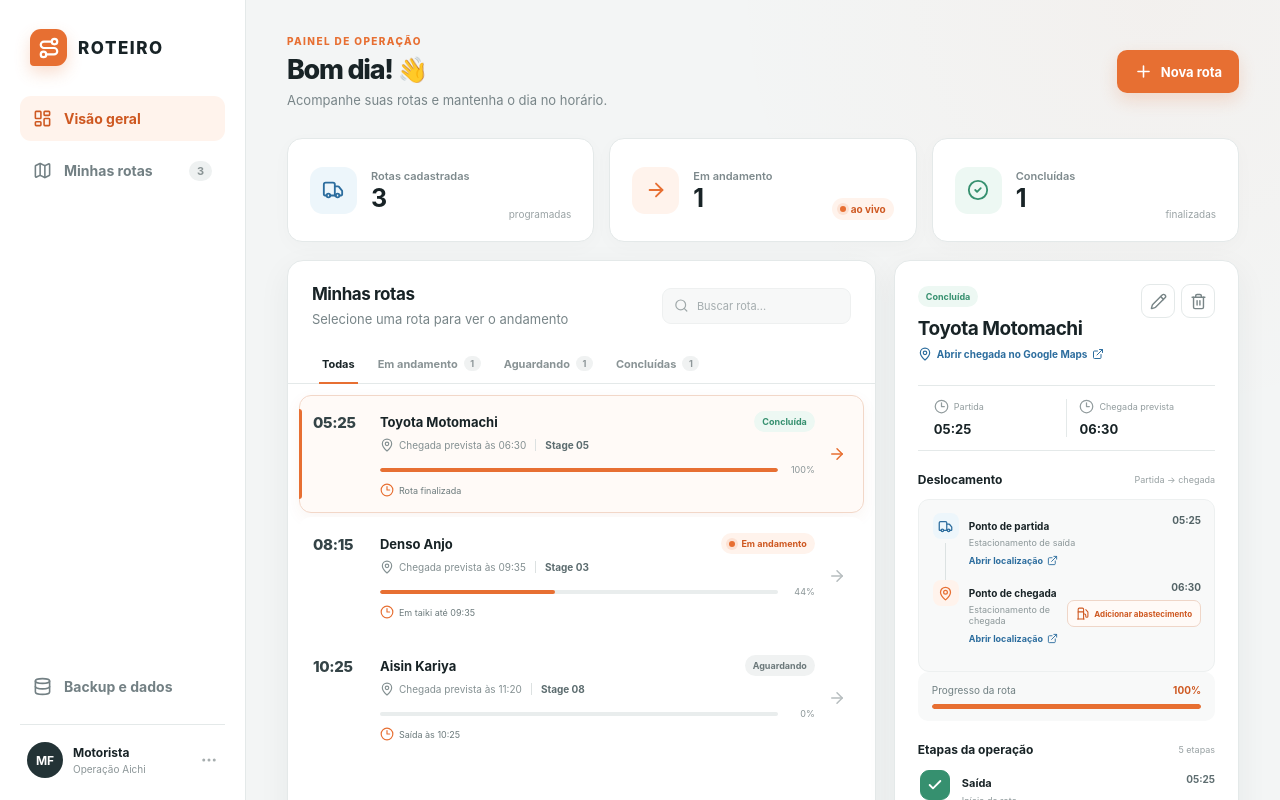
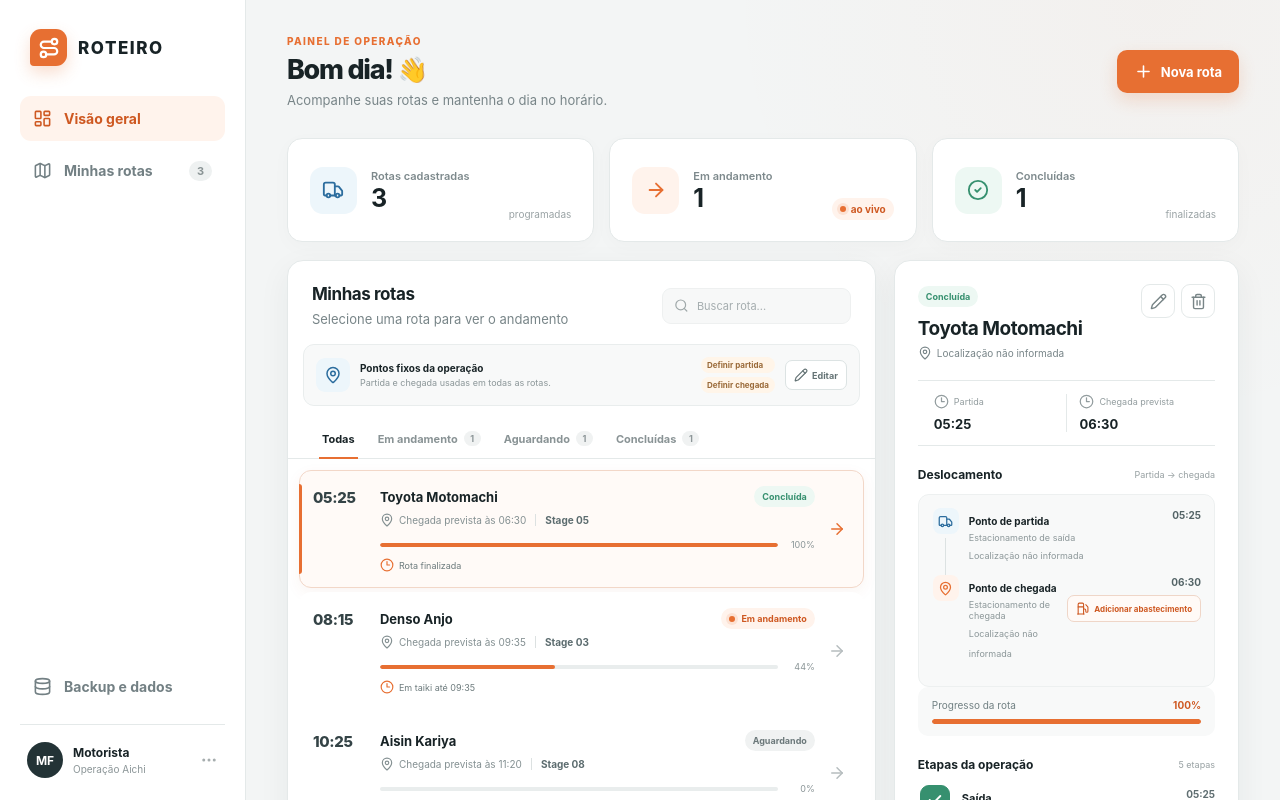
Before and after one commit to j4mb0re2/truck-bin, a Next.js app: page / in a window 1280 px wide. Shown: the top 800 px of the page. Built offline with nearby package versions, Linux system fonts and the light colour scheme.

Commit message:
refactor: mover pontos para configuração fixa

```diff
--- a/app/globals.css
+++ b/app/globals.css
@@ -489,6 +489,77 @@ button {
   border-bottom: 1px solid var(--line);
 }
 
+.fixed-points-card {
+  margin: 0 15px 13px;
+  padding: 12px;
+  display: grid;
+  grid-template-columns: 34px 1fr auto auto;
+  align-items: center;
+  gap: 10px;
+  background: #f8f9f9;
+  border: 1px solid #e9eded;
+  border-radius: 11px;
+}
+
+.fixed-points-icon {
+  width: 34px;
+  height: 34px;
+  display: grid;
+  place-items: center;
+  color: var(--blue);
+  background: var(--blue-soft);
+  border-radius: 9px;
+}
+
+.fixed-points-card strong {
+  display: block;
+  font-size: 10px;
+}
+
+.fixed-points-card p {
+  margin: 3px 0 0;
+  color: #8b9698;
+  font-size: 9px;
+}
+
+.fixed-points-status {
+  display: flex;
+  flex-direction: column;
+  gap: 4px;
+}
+
+.fixed-points-status span {
+  padding: 3px 6px;
+  border-radius: 10px;
+  font-size: 8px;
+  font-weight: 700;
+  white-space: nowrap;
+}
+
+.fixed-points-status .configured {
+  color: var(--green);
+  background: var(--green-soft);
+}
+
+.fixed-points-status .missing {
+  color: #9a6a39;
+  background: #fff5e9;
+}
+
+.fixed-points-card > button {
+  padding: 7px 8px;
+  border: 1px solid #dce3e3;
+  display: inline-flex;
+  align-items: center;
+  gap: 4px;
+  color: #647375;
+  background: #fff;
+  border-radius: 7px;
+  cursor: pointer;
+  font-size: 9px;
+  font-weight: 750;
+}
+
 .filter-tabs button {
   position: relative;
   min-height: 39px;
@@ -1192,6 +1263,32 @@ button {
   border: 1px solid rgba(255, 255, 255, 0.6);
   border-radius: 18px;
   box-shadow: 0 24px 70px rgba(17, 31, 33, 0.25);
+}
+
+.fixed-points-modal {
+  width: min(580px, 100%);
+  overflow: hidden;
+  background: #fff;
+  border: 1px solid rgba(255, 255, 255, 0.6);
+  border-radius: 18px;
+  box-shadow: 0 24px 70px rgba(17, 31, 33, 0.25);
+}
+
+.fixed-points-content {
+  padding: 23px 26px;
+  display: flex;
+  flex-direction: column;
+  gap: 14px;
+}
+
+.fixed-points-note {
+  margin: 0;
+  padding: 10px 11px;
+  color: #6d7b7d;
+  background: #f8f9f9;
+  border-radius: 9px;
+  font-size: 9px;
+  line-height: 1.45;
 }
 
 .modal-header {
@@ -1847,6 +1944,16 @@ button {
     overflow-x: auto;
   }
 
+  .fixed-points-card {
+    margin-inline: 10px;
+    grid-template-columns: 34px 1fr auto;
+  }
+
+  .fixed-points-status {
+    grid-column: 2 / span 2;
+    flex-direction: row;
+  }
+
   .filter-tabs button {
     flex: 0 0 auto;
     padding-inline: 8px;
@@ -1892,6 +1999,14 @@ button {
   .backup-modal {
     max-height: 94vh;
     border-radius: 18px 18px 0 0;
+  }
+
+  .fixed-points-modal {
+    border-radius: 18px 18px 0 0;
+  }
+
+  .fixed-points-content {
+    padding: 18px;
   }
 
   .modal-header {
--- a/app/route-dashboard.tsx
+++ b/app/route-dashboard.tsx
@@ -44,12 +44,15 @@ type FuelStop = {
   locationUrl: string;
 };
 
+type FixedPoints = {
+  departurePointUrl: string;
+  arrivalPointUrl: string;
+};
+
 type TruckRoute = {
   id: string;
   name: string;
-  departurePointUrl: string;
   departure: string;
-  arrivalPointUrl: string;
   arrivalForecast: string;
   fuelStop?: FuelStop;
   stops: RouteStop[];
@@ -59,6 +62,7 @@ type RouteStatus = "active" | "waiting" | "done";
 type FilterStatus = "all" | RouteStatus;
 
 const STORAGE_KEY = "roteiro-truck-routes-v1";
+const FIXED_POINTS_KEY = "roteiro-truck-fixed-points-v1";
 const BACKUP_VERSION = 1;
 
 type BackupMessage = {
@@ -69,9 +73,7 @@ type BackupMessage = {
 const emptyRoute = (): TruckRoute => ({
   id: "",
   name: "",
-  departurePointUrl: "",
   departure: "07:00",
-  arrivalPointUrl: "",
   arrivalForecast: "08:00",
   stops: [
     {
@@ -111,9 +113,7 @@ function isValidRoute(value: unknown): value is TruckRoute {
   return (
     typeof route.id === "string" &&
     typeof route.name === "string" &&
-    typeof route.departurePointUrl === "string" &&
     typeof route.departure === "string" &&
-    typeof route.arrivalPointUrl === "string" &&
     typeof route.arrivalForecast === "string" &&
     (route.fuelStop === undefined ||
       (typeof route.fuelStop === "object" &&
@@ -131,6 +131,8 @@ function migrateRoute(value: unknown): TruckRoute | null {
   const legacy = value as Partial<TruckRoute> & {
     destination?: unknown;
     locationUrl?: unknown;
+    departurePointUrl?: unknown;
+    arrivalPointUrl?: unknown;
   };
   if (
     typeof legacy.id !== "string" ||
@@ -145,16 +147,31 @@ function migrateRoute(value: unknown): TruckRoute | null {
   return {
     id: legacy.id,
     name: legacy.name,
-    departurePointUrl: "",
     departure: legacy.departure,
-    arrivalPointUrl:
-      typeof legacy.locationUrl === "string"
-        ? legacy.locationUrl
-        : typeof legacy.destination === "string" && /^https?:\/\//.test(legacy.destination)
-          ? legacy.destination
-          : "",
-    arrivalForecast: legacy.departure,
+    arrivalForecast:
+      typeof legacy.arrivalForecast === "string"
+        ? legacy.arrivalForecast
+        : legacy.departure,
+    fuelStop: legacy.fuelStop,
     stops: legacy.stops
+  };
+}
+
+function isValidFixedPoints(value: unknown): value is FixedPoints {
+  if (!value || typeof value !== "object") return false;
+  const points = value as Partial<FixedPoints>;
+  return (
+    typeof points.departurePointUrl === "string" &&
+    typeof points.arrivalPointUrl === "string"
+  );
+}
+
+function getLegacyFixedPoints(value: unknown): FixedPoints {
+  if (!Array.isArray(value)) return { departurePointUrl: "", arrivalPointUrl: "" };
+  const first = value[0] as { departurePointUrl?: unknown; arrivalPointUrl?: unknown } | undefined;
+  return {
+    departurePointUrl: typeof first?.departurePointUrl === "string" ? first.departurePointUrl : "",
+    arrivalPointUrl: typeof first?.arrivalPointUrl === "string" ? first.arrivalPointUrl : ""
   };
 }
 
@@ -221,9 +238,7 @@ function makeDemoRoutes(currentMinutes: number): TruckRoute[] {
     {
       id: "demo-toyota",
       name: "Toyota Motomachi",
-      departurePointUrl: "https://www.google.com/maps/search/?api=1&query=Toyota+Parking",
       departure: time(-240),
-      arrivalPointUrl: "https://www.google.com/maps/search/?api=1&query=Toyota+Motomachi",
       arrivalForecast: time(-175),
       stops: [
         {
@@ -261,9 +276,7 @@ function makeDemoRoutes(currentMinutes: number): TruckRoute[] {
     {
       id: "demo-denso",
       name: "Denso Anjo",
-      departurePointUrl: "https://www.google.com/maps/search/?api=1&query=Anjo+Truck+Parking",
       departure: time(-70),
-      arrivalPointUrl: "https://www.google.com/maps/search/?api=1&query=Denso+Anjo",
       arrivalForecast: time(10),
       fuelStop: {
         locationUrl: "https://www.google.com/maps/search/?api=1&query=ENEOS+Anjo"
@@ -289,9 +302,7 @@ function makeDemoRoutes(currentMinutes: number): TruckRoute[] {
     {
       id: "demo-aisin",
       name: "Aisin Kariya",
-      departurePointUrl: "https://www.google.com/maps/search/?api=1&query=Kariya+Truck+Parking",
       departure: time(60),
-      arrivalPointUrl: "https://www.google.com/maps/search/?api=1&query=Aisin+Kariya",
       arrivalForecast: time(115),
       stops: [
         {
@@ -350,6 +361,11 @@ export function RouteDashboard() {
   const [modalOpen, setModalOpen] = useState(false);
   const [draft, setDraft] = useState<TruckRoute | null>(null);
   const [mobileMenu, setMobileMenu] = useState(false);
+  const [fixedPoints, setFixedPoints] = useState<FixedPoints>({
+    departurePointUrl: "",
+    arrivalPointUrl: ""
+  });
+  const [pointsOpen, setPointsOpen] = useState(false);
   const [backupOpen, setBackupOpen] = useState(false);
   const [backupMessage, setBackupMessage] = useState<BackupMessage | null>(null);
 
@@ -361,6 +377,7 @@ export function RouteDashboard() {
 
     updateClock();
     const stored = window.localStorage.getItem(STORAGE_KEY);
+    const storedPoints = window.localStorage.getItem(FIXED_POINTS_KEY);
     const currentMinutes = new Date().getHours() * 60 + new Date().getMinutes();
     let initial: TruckRoute[];
     try {
@@ -368,8 +385,17 @@ export function RouteDashboard() {
     } catch {
       initial = makeDemoRoutes(currentMinutes);
     }
+    let initialPoints: FixedPoints;
+    try {
+      initialPoints = storedPoints && isValidFixedPoints(JSON.parse(storedPoints))
+        ? JSON.parse(storedPoints)
+        : getLegacyFixedPoints(stored ? JSON.parse(stored) : null);
+    } catch {
+      initialPoints = { departurePointUrl: "", arrivalPointUrl: "" };
+    }
     const hydrationFrame = window.requestAnimationFrame(() => {
       setRoutes(initial);
+      setFixedPoints(initialPoints);
       setSelectedId(initial[0]?.id ?? "");
       setReady(true);
     });
@@ -383,8 +409,9 @@ export function RouteDashboard() {
   useEffect(() => {
     if (ready) {
       window.localStorage.setItem(STORAGE_KEY, JSON.stringify(routes));
+      window.localStorage.setItem(FIXED_POINTS_KEY, JSON.stringify(fixedPoints));
     }
-  }, [ready, routes]);
+  }, [fixedPoints, ready, routes]);
 
   const counts = useMemo(() => {
     return routes.reduce(
@@ -406,9 +433,7 @@ export function RouteDashboard() {
       .filter(
         (route) =>
           !normalized ||
-          route.name.toLocaleLowerCase("pt-BR").includes(normalized) ||
-          route.arrivalPointUrl.toLocaleLowerCase("pt-BR").includes(normalized) ||
-          route.departurePointUrl.toLocaleLowerCase("pt-BR").includes(normalized)
+          route.name.toLocaleLowerCase("pt-BR").includes(normalized)
       )
       .sort((a, b) => a.departure.localeCompare(b.departure));
   }, [filter, nowMinutes, query, routes]);
@@ -430,16 +455,12 @@ export function RouteDashboard() {
     event.preventDefault();
     if (
       !draft ||
-      !draft.name.trim() ||
-      !draft.departurePointUrl.trim() ||
-      !draft.arrivalPointUrl.trim()
+      !draft.name.trim()
     ) return;
     const cleaned = {
       ...draft,
       id: draft.id || cryptoId(),
       name: draft.name.trim(),
-      departurePointUrl: draft.departurePointUrl.trim(),
-      arrivalPointUrl: draft.arrivalPointUrl.trim(),
       fuelStop: draft.fuelStop
         ? { locationUrl: draft.fuelStop.locationUrl.trim() }
         : undefined,
@@ -473,11 +494,20 @@ export function RouteDashboard() {
     setModalOpen(true);
   }
 
+  function saveFixedPoints(points: FixedPoints) {
+    setFixedPoints({
+      departurePointUrl: points.departurePointUrl.trim(),
+      arrivalPointUrl: points.arrivalPointUrl.trim()
+    });
+    setPointsOpen(false);
+  }
+
   function exportBackup() {
     const payload = {
       app: "Roteiro",
       version: BACKUP_VERSION,
       exportedAt: new Date().toISOString(),
+      fixedPoints,
       routes
     };
     const blob = new Blob([JSON.stringify(payload, null, 2)], {
@@ -525,6 +555,12 @@ export function RouteDashboard() {
         stops: route.stops.map((stop) => ({ ...stop }))
       }));
       setRoutes(clonedRoutes);
+      const importedPoints =
+        parsed && typeof parsed === "object" && "fixedPoints" in parsed &&
+        isValidFixedPoints((parsed as { fixedPoints: unknown }).fixedPoints)
+          ? (parsed as { fixedPoints: FixedPoints }).fixedPoints
+          : getLegacyFixedPoints(importedRoutes);
+      setFixedPoints(importedPoints);
       setSelectedId(clonedRoutes[0]?.id ?? "");
       setFilter("all");
       setQuery("");
@@ -669,6 +705,25 @@ export function RouteDashboard() {
                   aria-label="Buscar rota"
                 />
               </label>
+            </div>
+
+            <div className="fixed-points-card">
+              <div className="fixed-points-icon"><MapPin size={18} /></div>
+              <div>
+                <strong>Pontos fixos da operação</strong>
+                <p>Partida e chegada usadas em todas as rotas.</p>
+              </div>
+              <div className="fixed-points-status">
+                <span className={fixedPoints.departurePointUrl ? "configured" : "missing"}>
+                  {fixedPoints.departurePointUrl ? "Partida configurada" : "Definir partida"}
+                </span>
+                <span className={fixedPoints.arrivalPointUrl ? "configured" : "missing"}>
+                  {fixedPoints.arrivalPointUrl ? "Chegada configurada" : "Definir chegada"}
+                </span>
+              </div>
+              <button type="button" onClick={() => setPointsOpen(true)}>
+                <Pencil size={14} /> Editar
+              </button>
             </div>
 
             <div className="filter-tabs">
@@ -759,6 +814,7 @@ export function RouteDashboard() {
             {selectedRoute ? (
               <RouteDetail
                 route={selectedRoute}
+                fixedPoints={fixedPoints}
                 nowMinutes={nowMinutes}
                 onEdit={() => openEditRoute(selectedRoute)}
                 onAddFuel={() => addFuelStop(selectedRoute)}
@@ -799,18 +855,28 @@ export function RouteDashboard() {
           }}
         />
       )}
+
+      {pointsOpen && (
+        <FixedPointsModal
+          points={fixedPoints}
+          onClose={() => setPointsOpen(false)}
+          onSave={saveFixedPoints}
+        />
+      )}
     </div>
   );
 }
 
 function RouteDetail({
   route,
+  fixedPoints,
   nowMinutes,
   onEdit,
   onAddFuel,
   onDelete
 }: {
   route: TruckRoute;
+  fixedPoints: FixedPoints;
   nowMinutes: number;
   onEdit: () => void;
   onAddFuel: () => void;
@@ -828,10 +894,10 @@ function RouteDetail({
             {statusCopy[status].label}
           </span>
           <h2>{route.name}</h2>
-          {route.arrivalPointUrl ? (
+          {fixedPoints.arrivalPointUrl ? (
             <a
               className="location-link"
-              href={route.arrivalPointUrl}
+              href={fixedPoints.arrivalPointUrl}
               target="_blank"
               rel="noreferrer"
             >
@@ -872,7 +938,7 @@ function RouteDetail({
           title="Ponto de partida"
           subtitle="Estacionamento de saída"
           time={route.departure}
-          href={route.departurePointUrl}
+          href={fixedPoints.departurePointUrl}
         />
         {route.fuelStop && (
           <JourneyPoint
@@ -889,7 +955,7 @@ function RouteDetail({
           title="Ponto de chegada"
           subtitle="Estacionamento de chegada"
           time={route.arrivalForecast}
-          href={route.arrivalPointUrl}
+          href={fixedPoints.arrivalPointUrl}
           actionLabel={route.fuelStop ? undefined : "Adicionar abastecimento"}
           onAction={route.fuelStop ? undefined : onAddFuel}
           isLast
@@ -1115,7 +1181,7 @@ function RouteModal({
           <div>
             <span className="eyebrow">{draft.id ? "EDITAR PLANEJAMENTO" : "NOVO PLANEJAMENTO"}</span>
             <h2 id="modal-title">{draft.id ? "Editar rota" : "Criar nova rota"}</h2>
-            <p>Defina os pontos fixos e monte as etapas da rota.</p>
+            <p>Defina os horários e monte as etapas desta rota.</p>
           </div>
           <button type="button" aria-label="Fechar" onClick={onClose}>
             <X size={20} />
@@ -1128,8 +1194,8 @@ function RouteModal({
               <div className="form-section-title">
                 <span>1</span>
                 <div>
-                  <h3>Pontos da rota</h3>
-                  <p>Partida, chegada e previsão do deslocamento</p>
+                  <h3>Informações da rota</h3>
+                  <p>Horários e previsão de chegada</p>
                 </div>
               </div>
               <div className="form-grid">
@@ -1142,19 +1208,6 @@ function RouteModal({
                     placeholder="Ex.: Toyota Motomachi"
                   />
                 </label>
-                <label className="field field-wide">
-                  <span>Ponto de partida — estacionamento do caminhão</span>
-                  <div className="input-icon">
-                    <MapPin size={16} />
-                    <input
-                      type="url"
-                      required
-                      value={draft.departurePointUrl}
-                      onChange={(event) => update("departurePointUrl", event.target.value)}
-                      placeholder="Cole o link do estacionamento de partida"
-                    />
-                  </div>
-                </label>
                 <label className="field">
                   <span>Horário de partida</span>
                   <input
@@ -1163,19 +1216,6 @@ function RouteModal({
                     value={draft.departure}
                     onChange={(event) => update("departure", event.target.value)}
                   />
-                </label>
-                <label className="field field-wide">
-                  <span>Ponto de chegada — estacionamento do caminhão</span>
-                  <div className="input-icon">
-                    <MapPin size={16} />
-                    <input
-                      type="url"
-                      required
-                      value={draft.arrivalPointUrl}
-                      onChange={(event) => update("arrivalPointUrl", event.target.value)}
-                      placeholder="Cole o link do estacionamento de chegada"
-                    />
-                  </div>
                 </label>
                 <label className="field">
                   <span>Previsão de chegada</span>
@@ -1343,6 +1383,84 @@ function RouteModal({
   );
 }
 
+function FixedPointsModal({
+  points,
+  onClose,
+  onSave
+}: {
+  points: FixedPoints;
+  onClose: () => void;
+  onSave: (points: FixedPoints) => void;
+}) {
+  const [draft, setDraft] = useState(points);
+
+  function submit(event: React.FormEvent) {
+    event.preventDefault();
+    if (!draft.departurePointUrl.trim() || !draft.arrivalPointUrl.trim()) return;
+    onSave(draft);
+  }
+
+  return (
+    <div className="modal-backdrop" role="presentation" onMouseDown={onClose}>
+      <section
+        className="fixed-points-modal"
+        role="dialog"
+        aria-modal="true"
+        aria-labelledby="fixed-points-title"
+        onMouseDown={(event) => event.stopPropagation()}
+      >
+        <div className="modal-header">
+          <div>
+            <span className="eyebrow">CONFIGURAÇÃO GLOBAL</span>
+            <h2 id="fixed-points-title">Pontos fixos da operação</h2>
+            <p>Estes estacionamentos serão usados em todas as suas rotas.</p>
+          </div>
+          <button type="button" aria-label="Fechar" onClick={onClose}>
+            <X size={20} />
+          </button>
+        </div>
+        <form onSubmit={submit}>
+          <div className="fixed-points-content">
+            <label className="field">
+              <span>Ponto de partida — estacionamento do caminhão</span>
+              <div className="input-icon">
+                <Truck size={16} />
+                <input
+                  type="url"
+                  required
+                  value={draft.departurePointUrl}
+                  onChange={(event) => setDraft((current) => ({ ...current, departurePointUrl: event.target.value }))}
+                  placeholder="Cole o link do Google Maps da partida"
+                />
+              </div>
+            </label>
+            <label className="field">
+              <span>Ponto de chegada — estacionamento do caminhão</span>
+              <div className="input-icon">
+                <MapPin size={16} />
+                <input
+                  type="url"
+                  required
+                  value={draft.arrivalPointUrl}
+                  onChange={(event) => setDraft((current) => ({ ...current, arrivalPointUrl: event.target.value }))}
+                  placeholder="Cole o link do Google Maps da chegada"
+                />
+              </div>
+            </label>
+            <p className="fixed-points-note">
+              Alterar estes links atualiza a partida e a chegada de todas as rotas, sem mudar seus horários ou etapas.
+            </p>
+          </div>
+          <div className="modal-footer">
+            <button className="secondary-button" type="button" onClick={onClose}>Cancelar</button>
+            <button className="primary-button" type="submit"><Check size={18} /> Salvar pontos fixos</button>
+          </div>
+        </form>
+      </section>
+    </div>
+  );
+}
+
 function BackupModal({
   routeCount,
   message,
```
